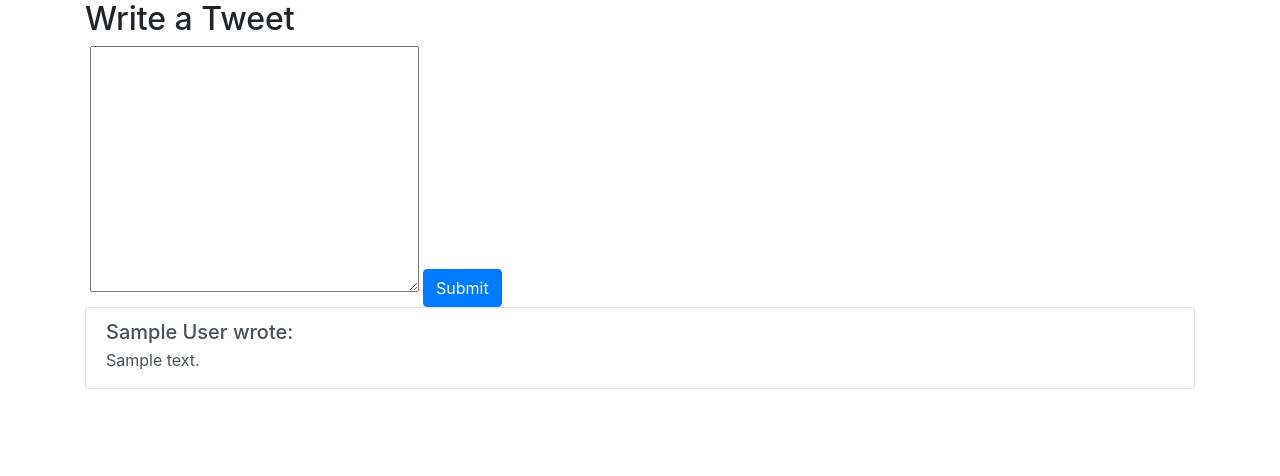
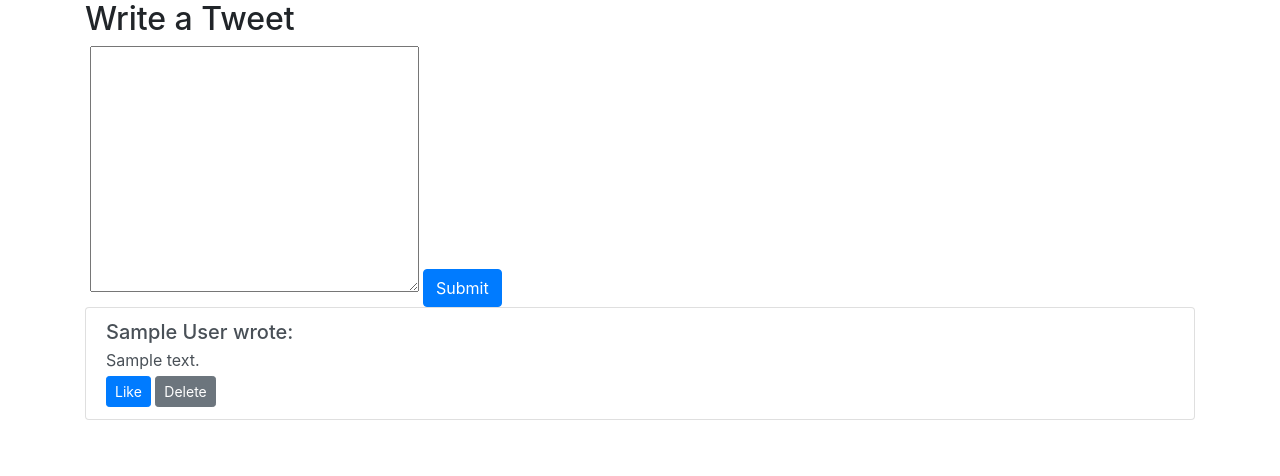
Before and after one commit to rickbr6/dojo, a Flask app: page /dashboard in a window 1280 px wide. Shown: the part 80-556 px from the top of the page. Run offline with Flask 2, Linux system fonts and the light colour scheme; the visitor is signed in with stand-in values (Sample User, id 1); tables that the repository leaves empty or names only in its code hold one stand-in row (values such as "Sample post"); some libraries are stand-ins or nearby versions.

Commit message:
Completed like and delete tweets

```diff
--- a/python_stack/flask/dojo_tweets/app.py
+++ b/python_stack/flask/dojo_tweets/app.py
@@ -21,7 +21,7 @@ def index():
 
 @app.route('/process', methods=['POST'])
 def process():
-    print("adding a new user")
+    print("In process function")
     is_valid = True
     if len(request.form['first_name']) < 1:
         is_valid = False
@@ -46,6 +46,9 @@ def process():
     if is_valid:
         pwd_hash = bcrypt.generate_password_hash(request.form['password'])
 
+        print("Adding new user")
+        print(request.form)
+
         mysql = connectToMySQL(SCHEMA)
         query = "INSERT INTO users (first_name, last_name, password, created_at, updated_at, email) VALUES (%(fname)s, %(lname)s, %(pwd)s, NOW(), NOW(), %(email)s);"
         data = {
@@ -54,7 +57,7 @@ def process():
             'pwd': pwd_hash,
             'email': request.form['email']
         }
-
+        print(f'QUERY: {query}')
         user_id = mysql.query_db(query, data)
         flash("Registration successful!")
         return render_template("dashboard.html", fname=request.form['first_name'])
@@ -101,7 +104,7 @@ def show_dashboard():
 
         # Get tweets:
         mysql = connectToMySQL(SCHEMA)
-        query = "SELECT tweets.id, CONCAT_WS(' ', users.first_name, users.last_name) as full_name, users.created_at, users.updated_at," \
+        query = "SELECT tweets.user_id, tweets.id, CONCAT_WS(' ', users.first_name, users.last_name) as full_name, users.created_at, users.updated_at," \
                 " tweets.content FROM users JOIN tweets on users.id = tweets.user_id ORDER BY tweets.id desc"
 
         tweet_messages = mysql.query_db(query)
@@ -111,6 +114,7 @@ def show_dashboard():
         return render_template("dashboard.html", tweets=tweet_messages)
 
 
+
 @app.route('/tweets/create', methods=['POST'])
 def post_a_message():
     message = request.form['tweet']
@@ -118,7 +122,7 @@ def post_a_message():
     print(f"User with ID {user_id} posted the message: {message}")
 
     mysql = connectToMySQL(SCHEMA)
-    query = "INSERT INTO tweets (user_id, content, created_at, updated_at) VALUES (%(uid)s, %(message)s, NOW(), NOW());"
+    query = "INSERT INTO tweets (id, user_id, content, created_at, updated_at) VALUES (%(uid)s, %(message)s, NOW(), NOW());"
     data = {
         'uid': user_id,
         'message': message
@@ -141,5 +145,34 @@ def logout():
     return redirect(url_for('index'))
 
 
+@app.route('/tweets/<tweet_id>/add_like', methods=['GET', 'POST'])
+def add_like(tweet_id):
+    mysql = connectToMySQL(SCHEMA)
+    query = "INSERT INTO likes (tweet_id) VALUES (%(tweet_id)s);"
+    data = {
+        'tweet_id': tweet_id
+    }
+    like_id = mysql.query_db(query, data)
+
+    print("Liked message with ID {tweet_id}. Message id: {like_id}")
+
+    return redirect('/dashboard')
+
+
+@app.route('/tweets/<tweet_id>/delete', methods=['GET', 'POST'])
+def delete_post(tweet_id):
+    mysql = connectToMySQL(SCHEMA)
+    query = "DELETE FROM tweets WHERE (%(tweet_id)s) = id;"
+    data = {
+        'tweet_id': tweet_id
+    }
+    deleted = mysql.query_db(query, data)
+
+    print('*'*40)
+    print(f"Message with ID {tweet_id} has been deleted. DELETED = {deleted}")
+
+    return redirect('/dashboard')
+
+
 if __name__ == '__main__':
     app.run(debug=True)
--- a/python_stack/flask/dojo_tweets/mysqlconnection.py
+++ b/python_stack/flask/dojo_tweets/mysqlconnection.py
@@ -6,7 +6,7 @@ import pymysql.cursors
 class MySQLConnection:
     def __init__(self, db):
         connection = pymysql.connect(host='localhost',
-                                     user='rickbr',  # change the user and password as needed
+                                     user='root',  # change the user and password as needed
                                      password='damnitJim1!',
                                      db=db,
                                      charset='utf8mb4',
--- a/python_stack/flask/dojo_tweets/static/style.css
+++ b/python_stack/flask/dojo_tweets/static/style.css
@@ -0,0 +1,7 @@
+/*.my-btn {*/
+    /*display: inline-block;*/
+/*}*/
+
+.form-tweet {
+    display: inline-block;
+}
--- a/python_stack/flask/dojo_tweets/templates/dashboard.html
+++ b/python_stack/flask/dojo_tweets/templates/dashboard.html
@@ -37,12 +37,34 @@
     <div class="container h-100">
         <div class="list-group">
             {% for tweet in tweets %}
-            <a href="#" class="list-group-item list-group-item-action">
+            <div href="#" class="list-group-item list-group-item-action">
                 <div class="d-flex w-50 justify-content-left">
                     <h5 class="mb-1">{{ tweet['full_name']}} wrote:</h5>
                 </div>
                 <p class="mb-1">{{ tweet['content'] }}</p>
-            </a>
+
+
+                <form action="/tweets/{{ tweet['id'] }}/add_like" class="form-tweet form-inline" method="Post">
+                    <button type="submit" class="my-btn btn btn-primary btn-sm" value="like">Like</button>
+                </form>
+                {% if session['id'] == tweet['user_id'] %}
+                    <form action="/tweets/{{ tweet['id'] }}/delete" class="form-tweet form-inline" method="Post">
+                        <button type="submit" class="my-btn btn btn-secondary btn-sm" value="delete">Delete</button>
+                    </form>
+                {% endif %}
+
+
+{#                <ul class="nav justify-content-end">#}
+{#                    <li class="nav-item">#}
+{#                        <a class="nav-link active" href="/tweets/{{ tweet['id'] }}/add_like">Like</a>#}
+{#                     </li>#}
+{#                    {% if session['id'] == tweet['user_id'] %}#}
+{#                        <li class="nav-item">#}
+{#                            <a class="nav-link" href="/tweets/{{ tweet['id'] }}/delete" >Delete</a>#}
+{#                        </li>#}
+{#                    {% endif %}#}
+{#                </ul>#}
+            </div>
             {% endfor %}
         </div>
     </div>
```
